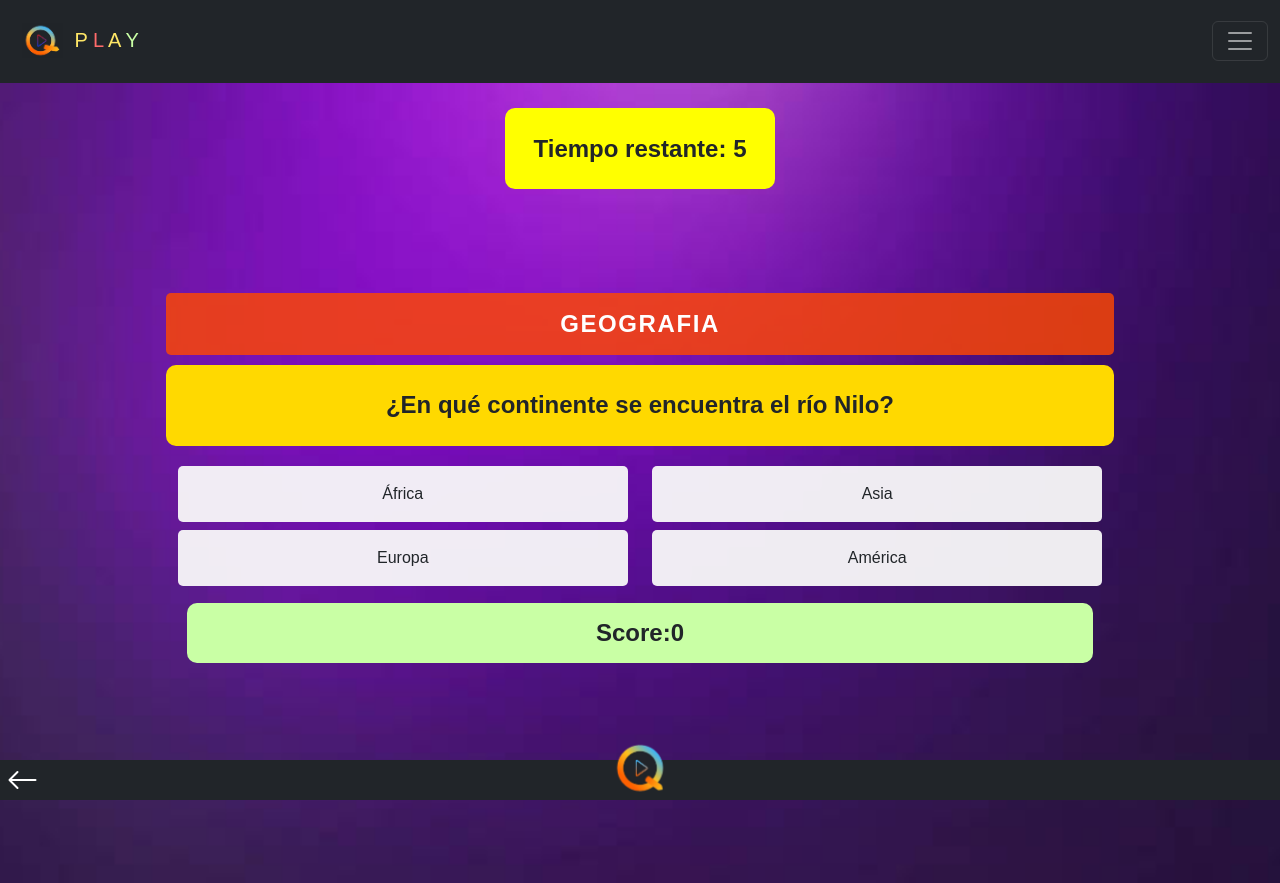
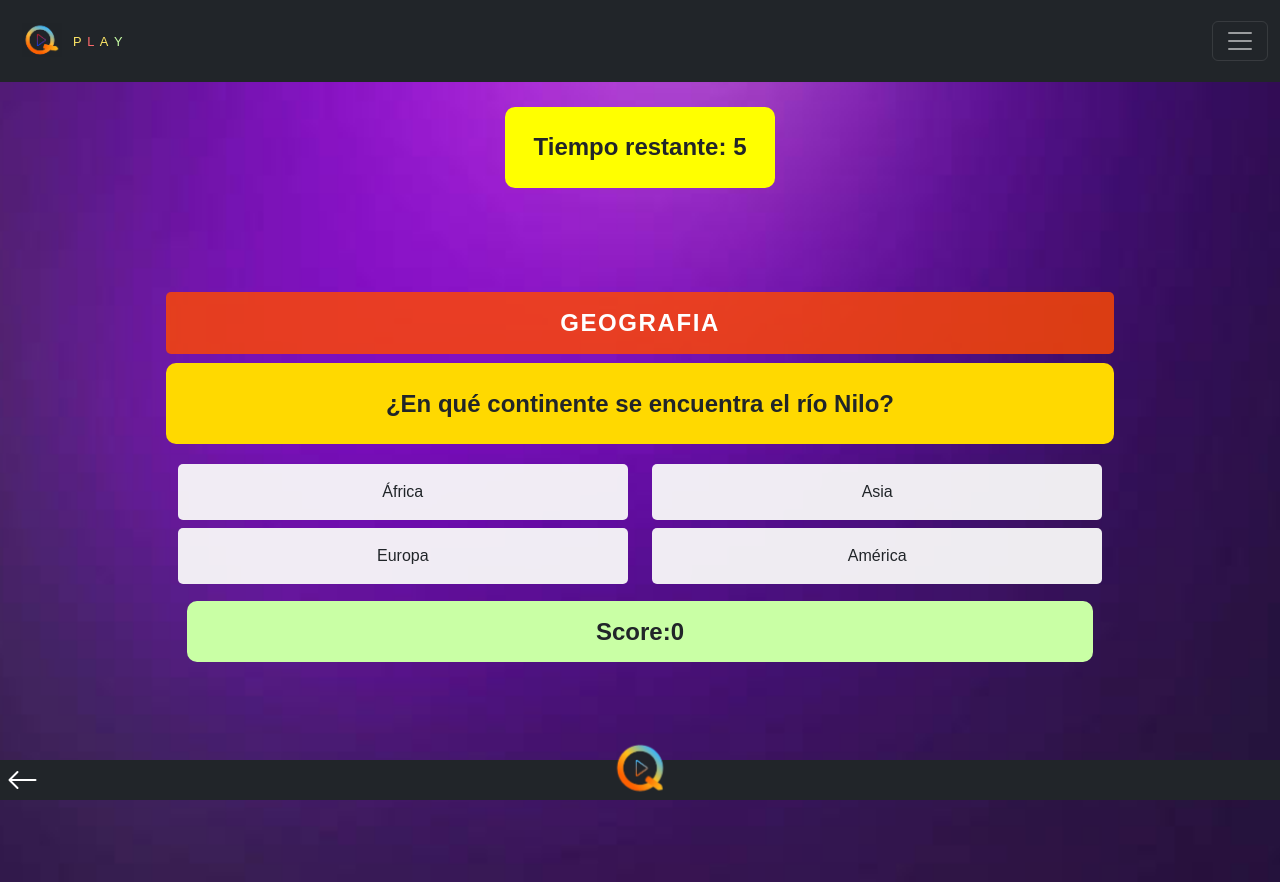
Before and after one commit to LucasFedeAb/QPlayAppBeta, a plain HTML site: page Pages/comoJugar.html in a window 1280 px wide. Drawn offline with nearby package versions, Linux system fonts and the light colour scheme.

Commit message:
Modifica size span__login header

```diff
--- a/Sass/_header.scss
+++ b/Sass/_header.scss
@@ -2,6 +2,9 @@
 
 #navbar__inline{
     align-content:center;
+    .span__login{
+        font-size: 0.8rem;
+    }
 
     .span__login-toggler{
         font-size: 0.8rem;
```
Also changed, not shown: Sass/main.css, 1 other file.
